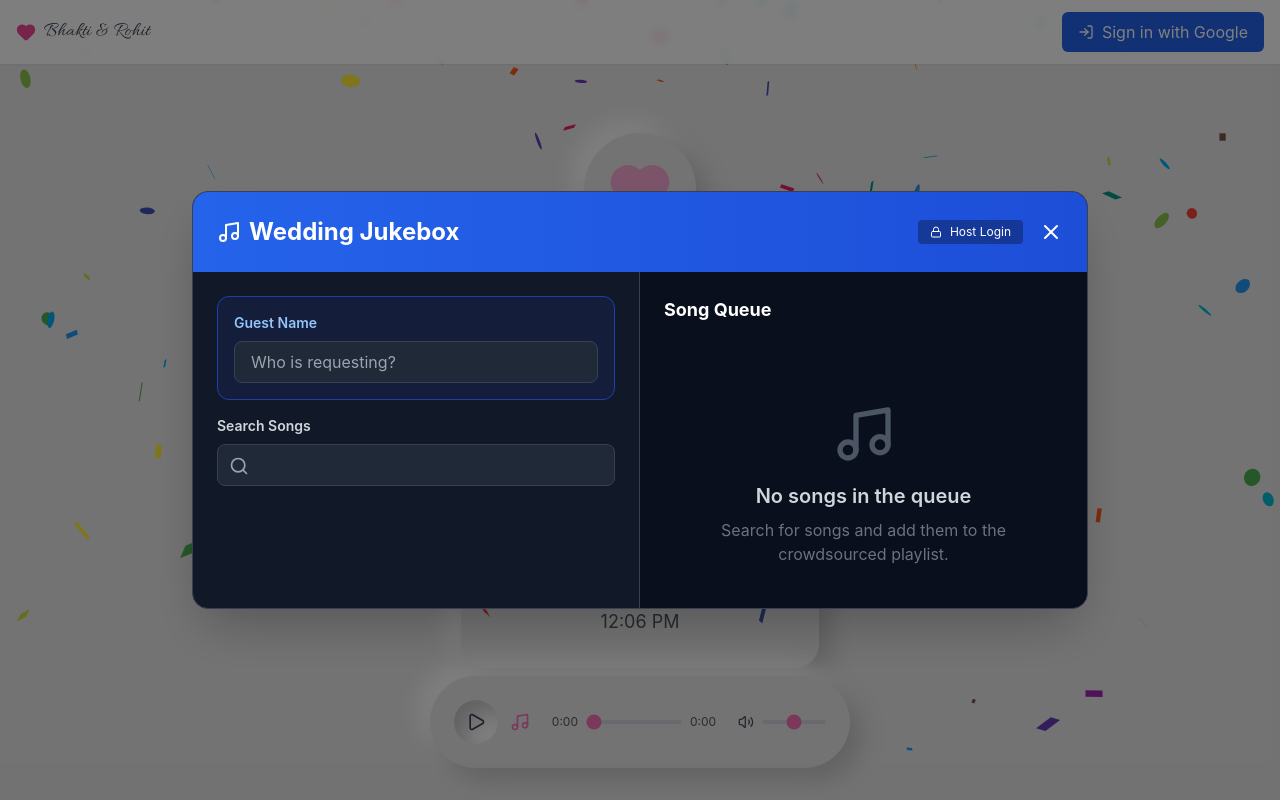
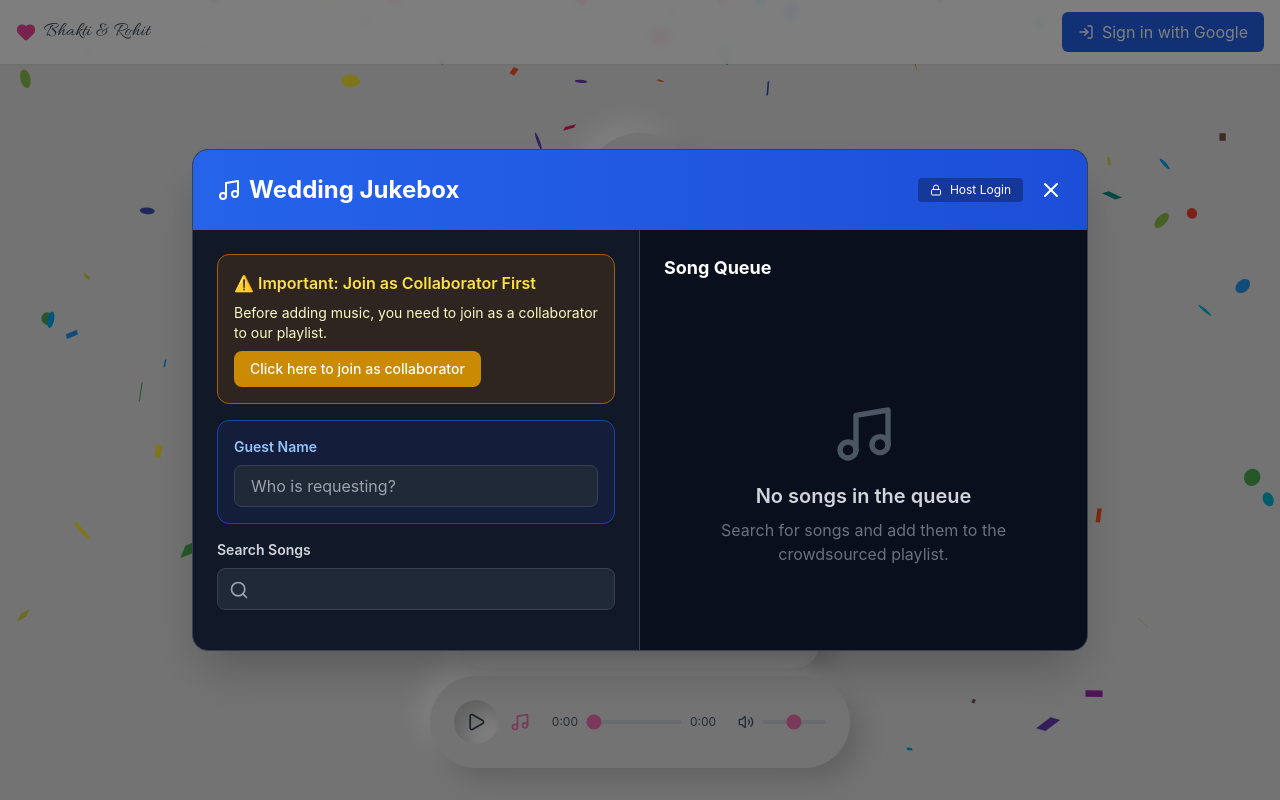
Before and after one commit to thatsrohitnaik/staticpage, a React (Vite) app: page / in a window 1280 px wide. Both pictures are taken after a click on the button 1220 px from the left and 644 px from the top of the page. Shown: the top 800 px of the page. Built offline with nearby package versions, Linux system fonts and the light colour scheme.

Commit message:
latest changes

```diff
--- a/src/componentNew/YouTubeMusicPanel.tsx
+++ b/src/componentNew/YouTubeMusicPanel.tsx
@@ -118,6 +118,21 @@ export default function YouTubeMusicPanel() {
                             {/* Search Section */}
                             <div className="w-full lg:w-1/2 p-6 border-b lg:border-b-0 lg:border-r border-gray-700 overflow-y-auto">
                                 <div className="space-y-4">
+                                    <div className="bg-yellow-900 bg-opacity-30 p-4 rounded-xl border border-yellow-700 mb-4">
+                                        <h4 className="text-yellow-300 font-semibold mb-2">⚠️ Important: Join as Collaborator First</h4>
+                                        <p className="text-yellow-100 text-sm mb-2">
+                                            Before adding music, you need to join as a collaborator to our playlist.
+                                        </p>
+                                        <a
+                                            href="https://music.youtube.com/playlist?list=PLvdBhqmDlWWLAsLj04-9htz7KnnFLPu5W&jct=01K8Hno1FhF20K9RiQmUKQ"
+                                            target="_blank"
+                                            rel="noopener noreferrer"
+                                            className="inline-block bg-yellow-600 hover:bg-yellow-500 text-white px-4 py-2 rounded-lg text-sm font-medium transition-colors"
+                                        >
+                                            Click here to join as collaborator
+                                        </a>
+                                    </div>
+
                                     <div className="bg-blue-900 bg-opacity-20 p-4 rounded-xl border border-blue-800">
                                         <label className="block text-sm font-semibold text-blue-300 mb-2">Guest Name</label>
                                         <input
--- a/src/context/AuthContext.tsx
+++ b/src/context/AuthContext.tsx
@@ -94,7 +94,7 @@ export function AuthProvider({ children }: { children: ReactNode }) {
   // Login function
   const login = () => {
     const clientID = '490487092886-ilkc421u07su95v0f849dblk0hts15n9.apps.googleusercontent.com';
-    const redirectUri = window.location.origin;
+    const redirectUri = 'https://thatsrohitnaik.github.io/staticpage/dist/index.html';
     // Include profile and email scopes in addition to YouTube
     const scope = 'https://www.googleapis.com/auth/youtube.force-ssl email profile';
 
```
Also changed, not shown: 4 other files (tests, documents, lock files or other folders).
